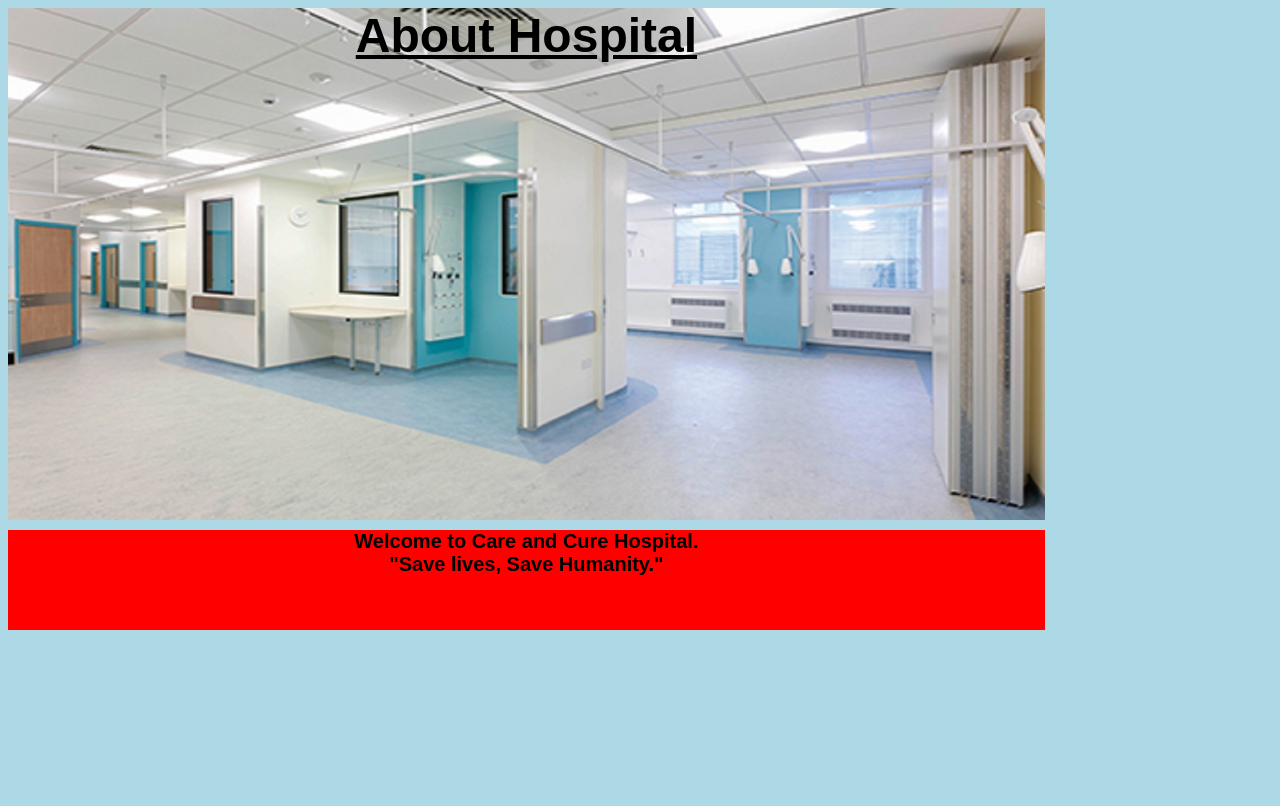
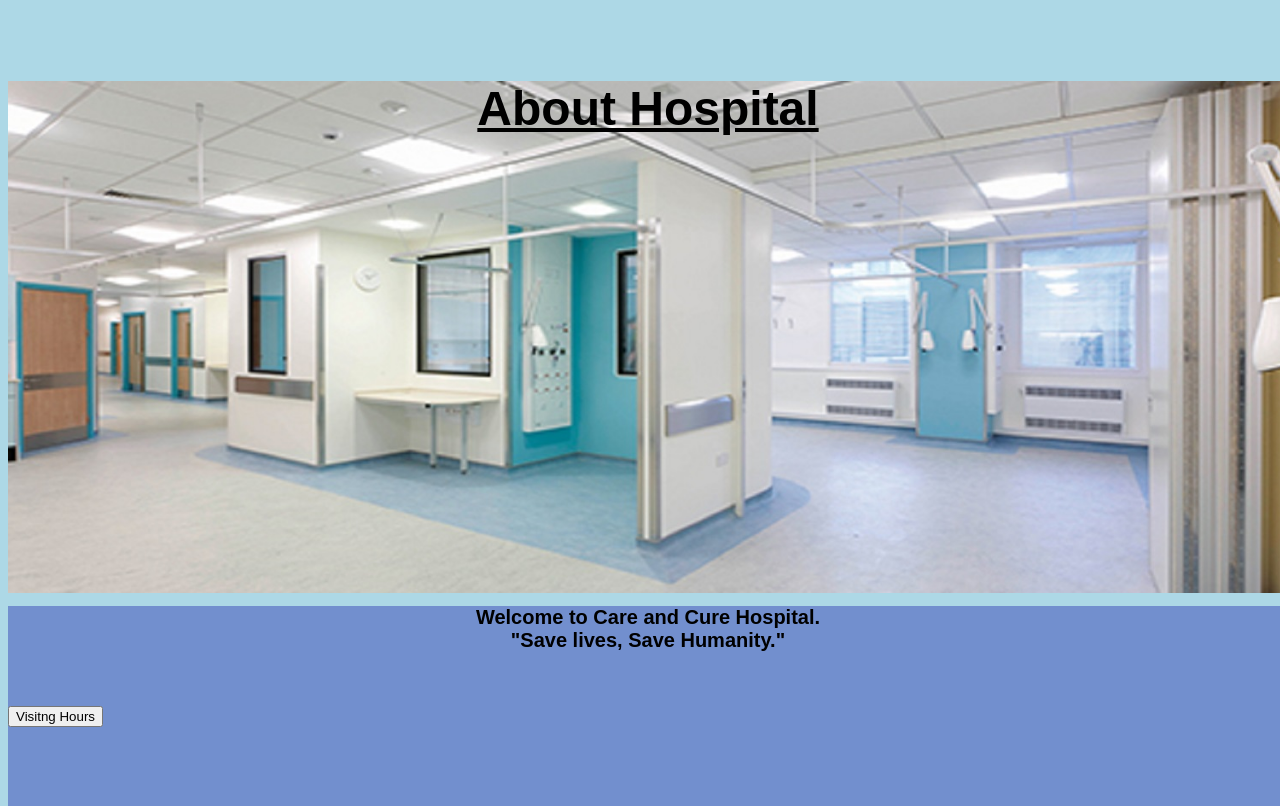
Before and after one commit to zannatul225/Hospital_Management, a PHP site: page /about.php in a window 1280 px wide. Before the commit the page ends 630 px from the top, so only its background shows below. Run offline with PHP 8.4, Linux system fonts and the light colour scheme.

Commit message:
about page

```diff
--- a/about.php
+++ b/about.php
@@ -5,7 +5,7 @@
         <title>About Page</title>
         <style media="screen">
           html,body{
-            width: 90%;
+            width: 100%;
             height: 80%;
             font-size: 14px;
             font-weight: normal;
@@ -23,14 +23,19 @@
             div {
     					width: 100%;
     					height: 100px;
-    					background: red;
+    					background: #728FCE;
     					transition: width 2s, height 2s, transform 2s;
     				}
-
         </style>
 
     </head>
     <body bgcolor=LIGHTBLUE>
+      <marquee width="100%" direction="left" height="70px">
+        <h1 style="color: #728FCE">
+        * * * * * * * * * * * * * *  For emergency dial 01728326786,826572929 * * * * * * * * * * * * * *
+        </h1>
+
+      </marquee>
         <div class="background">
 
             <center><font size=10cn><b><u>About Hospital</u><b></font></center>
@@ -39,9 +44,30 @@
                 <div style="margin-top: 1%; font-size: 20px;font-weight: bold">
                   <center>Welcome to Care and Cure Hospital.<br>
                   "Save lives, Save Humanity."</center>
-
                 </div>
 
 
+                <div id="demo">
+<button  type="button"  onclick="loadDoc(),play()">Visitng Hours</button>
+</div>
+<script>
+function loadDoc() {
+  var xhttp = new XMLHttpRequest();
+  xhttp.onreadystatechange = function() {
+    if (this.readyState == 4 && this.status == 200) {
+      document.getElementById("demo").innerHTML =
+      this.responseText;
+    }
+  };
+  xhttp.open("GET", "ajax.txt", true);
+  xhttp.send();
+}
+function play() {
+		var beepsound = new Audio(
+'https://www.soundjay.com/misc/sounds/small-bell-ring-01a.mp3');
+beepsound.play(); }
+
+</script>
+
     </body>
 </html>
```
